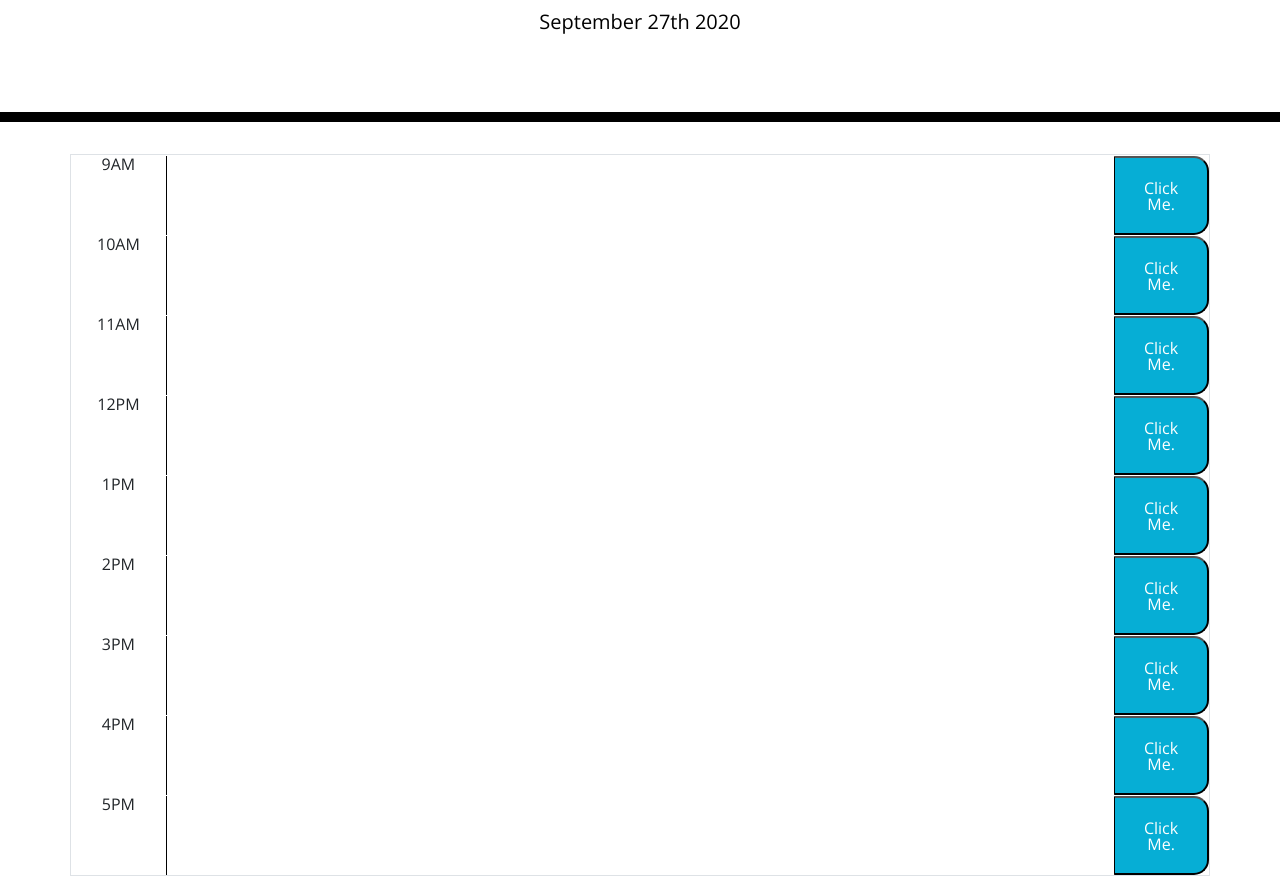
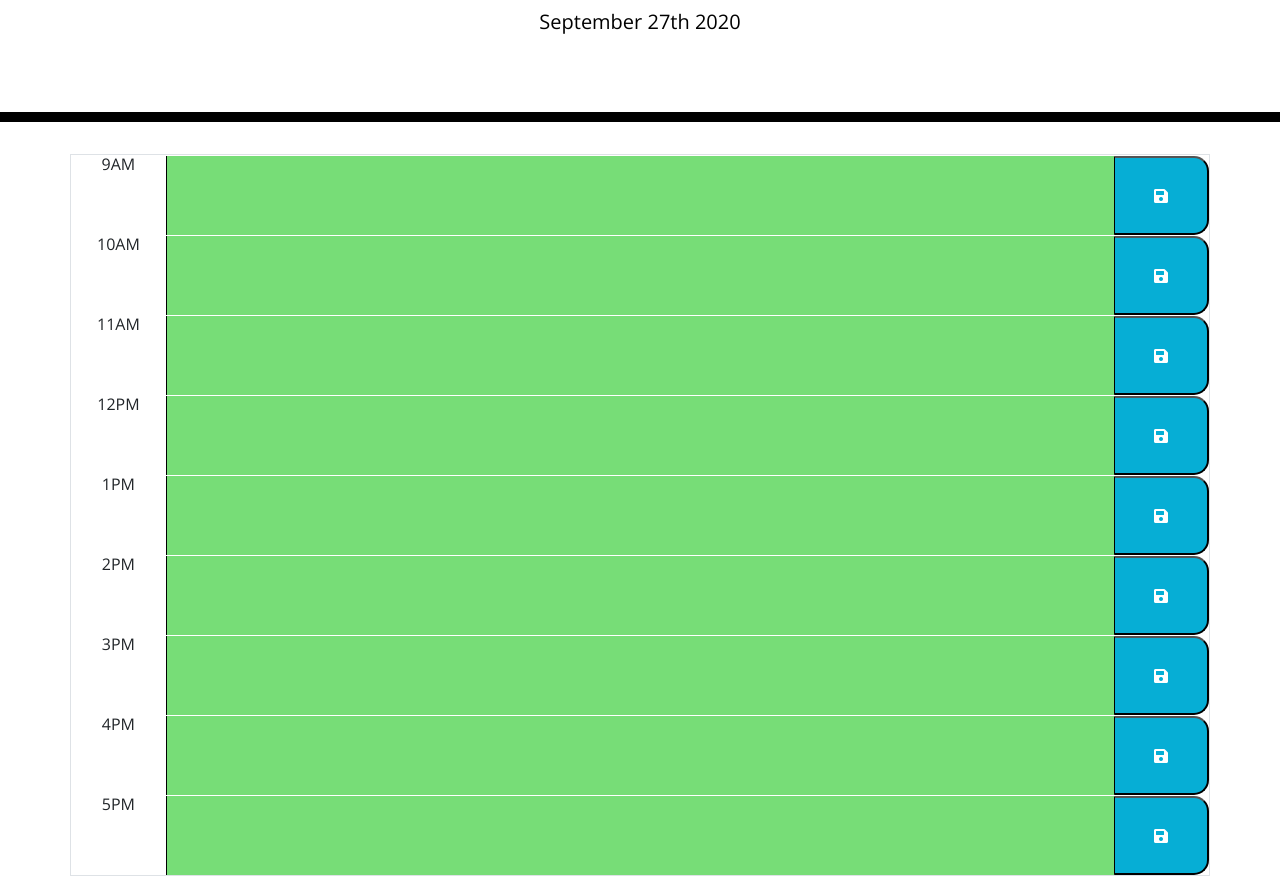
Before and after one commit to Liamhbradley11/Work-Day-Planner, a plain HTML site: page index.html in a window 1280 px wide. Shown: the part 182-1058 px from the top of the page. Drawn offline with nearby package versions, Linux system fonts and the light colour scheme.

Commit message:
added save icon to button

```diff
--- a/Develop/script.js
+++ b/Develop/script.js
@@ -1,10 +1,28 @@
+
+
+
 var presentDay = (moment().format("MMMM Do YYYY"));
 $("currentDay").text(presentDay);
-console.log(presentDay)
+document.getElementById("currentDay").append(presentDay);
+
+//llop through past preset and future times
+$(document).ready(function() {
+for (var i = 9; i < 18; i++){
+   if (i === moment().hour()){
+        $("#h-" + i).removeClass("past, present, future").addClass("present");
+   } else if (i < moment().hour()) {
+        $("#h-" + i).removeClass("past, present, future").addClass("past");
+    } else {
+        $("#h-" + i).removeClass("past, present, future").addClass("future");
+        }
+     }
+
+    }, 1000);
+// console.log(presentDay)
 
 //append the date and time to the top of the page
-document.getElementById("currentDay").append(presentDay);
 
+//time-block
 
 //add event listener to the save button
 $(".saveBtn").click(function(){
--- a/index.html
+++ b/index.html
@@ -32,47 +32,47 @@
       <div class="row" id="9am">
         <p class="time-block col-1">9AM</p>
         <textarea name="" id="h-9" class="desciption col-10"></textarea>
-        <button class="saveBtn col-1">Click Me.</button>
+        <button class="saveBtn col-1"><i class="fas fa-save"></i></button>
       </div>
       <div class="row" id="10am">
         <p class="time-block col-1">10AM</p>
         <textarea name="" id="h-10" class="desciption col-10"></textarea>
-        <button class="saveBtn col-1">Click Me.</button>
+        <button class="saveBtn col-1"><i class="fas fa-save"></i></button>
       </div>
       <div class="row" id="11am">
         <p class="time-block col-1">11AM</p>
         <textarea name="" id="h-11" class="desciption col-10"></textarea>
-        <button class="saveBtn col-1">Click Me.</button>
+        <button class="saveBtn col-1"><i class="fas fa-save"></i></button>
       </div>
       <div class="row" id="12pm">
         <p class="time-block col-1">12PM</p>
         <textarea name="" id="h-12" class="desciption col-10"></textarea>
-        <button class="saveBtn col-1">Click Me.</button>
+        <button class="saveBtn col-1"><i class="fas fa-save"></i></button>
       </div>
       <div class="row" id="1pm">
         <p class="time-block col-1">1PM</p>
         <textarea name="" id="h-13" class="desciption col-10"></textarea>
-        <button class="saveBtn col-1">Click Me.</button>
+        <button class="saveBtn col-1"><i class="fas fa-save"></i></button>
       </div>
       <div class="row" id="2pm">
         <p class="time-block col-1">2PM</p>
         <textarea name="" id="h-14" class="desciption col-10"></textarea>
-        <button class="saveBtn col-1">Click Me.</button>
+        <button class="saveBtn col-1"><i class="fas fa-save"></i></button>
       </div>
       <div class="row" id="3pm">
         <p class="time-block col-1">3PM</p>
         <textarea name="" id="h-15" class="desciption col-10"></textarea>
-        <button class="saveBtn col-1">Click Me.</button>
+        <button class="saveBtn col-1"><i class="fas fa-save"></i></button>
       </div>
       <div class="row" id="4pm">
         <p class="time-block col-1">4PM</p>
         <textarea name="" id="h-16" class="desciption col-10"></textarea>
-        <button class="saveBtn col-1">Click Me.</button>
+        <button class="saveBtn col-1"><i class="fas fa-save"></i></button>
       </div>
       <div class="row" id="5pm">
         <p class="time-block col-1">5PM</p>
         <textarea name="" id="h-17" class="desciption col-10"></textarea>
-        <button class="saveBtn col-1">Click Me.</button>
+        <button class="saveBtn col-1"><i class="fas fa-save"></i></button>
       </div>
       <!-- Timeblocks go here -->
     </div>
```
